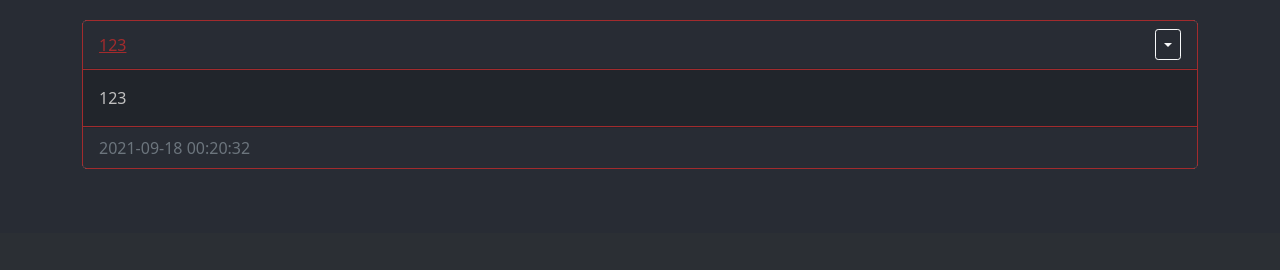
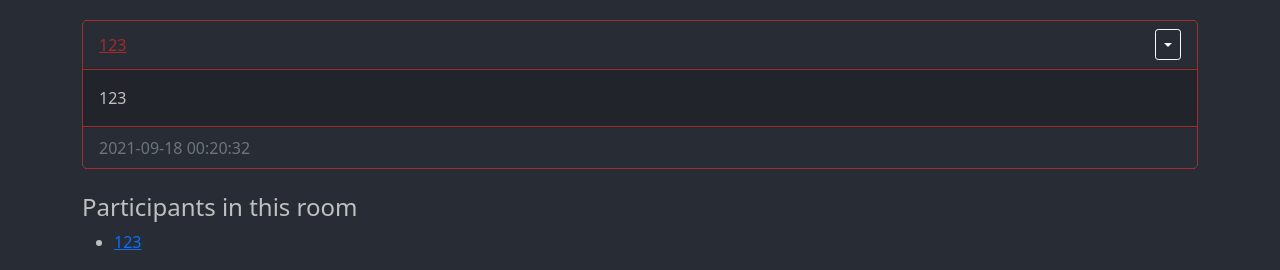
Before and after one commit to ArturCSegat/PlataCopia, a Flask app: page /content/1 in a window 1280 px wide. Shown: the part 567-837 px from the top of the page. Before the commit the page ends 736 px from the top, so only its background shows below. Run offline with Flask 2, Linux system fonts and the light colour scheme; a user stored in the database is signed in; data comes from the database, SQL or seed files in the repository; both versions use the stored data as it was after the commit; data that the repository does not hold is empty.

Commit message:
MInimal adition of participaints section on room-content.html(see room_content() in views.py)

```diff
--- a/website/models.py
+++ b/website/models.py
@@ -18,7 +18,6 @@ class User(db.Model, UserMixin):
 
 class Post(db.Model):
     id = db.Column(db.Integer, primary_key=True)
-    title = db.Column(db.Text, nullable=False)
     text = db.Column(db.Text, nullable=False)
     date_created = db.Column(db.DateTime(timezone=True), default=func.now())
     author = db.Column(db.Integer, db.ForeignKey('user.id', ondelete='CASCADE'), nullable=False)
@@ -26,7 +25,6 @@ class Post(db.Model):
 
 class ImagePost(db.Model):
     id = db.Column(db.Integer, primary_key=True)
-    title = db.Column(db.Text, nullable=False)
     img = db.Column(db.Text, nullable=False)
     date_created = db.Column(db.DateTime(timezone=True), default=func.now())
     cp = db.Column(db.Text, default='default caption')
@@ -42,4 +40,3 @@ class Room(db.Model):
     author = db.Column(db.Integer, db.ForeignKey('user.id', ondelete='CASCADE'), nullable=False)
     posts = db.relationship('Post', backref='room', passive_deletes=True)
     IMGposts = db.relationship('ImagePost', backref='room', passive_deletes=True)
-    participants = db.relationship('User', backref='room', passive_deletes=True)
--- a/website/templates/posts-div.html
+++ b/website/templates/posts-div.html
@@ -80,4 +80,6 @@ No description given.
     {% endfor %}
 </div>
 
+{% block aditional %}{% endblock %}
+
 {% endblock %}
--- a/website/templates/room-content.html
+++ b/website/templates/room-content.html
@@ -17,3 +17,13 @@
 
 <br>
 {% endblock %}
+
+{% block aditional %}
+    <h4>Participants in this room</h4>
+    <ul>
+        {% for part in participants %}
+        <li><a href="/posts/{{part}}">{{part}}</a></li>
+        {% endfor %}
+    </ul>
+
+{% endblock %}
--- a/website/views.py
+++ b/website/views.py
@@ -56,7 +56,7 @@ def create_post(current_room):
             flash('Post cannot be empty', category='error')
 
         else:
-            new_post = Post(text=str(text), author=current_user.id, title=title, parent=current_room)
+            new_post = Post(text=str(text), author=current_user.id, parent=current_room)
 
             db.session.add(new_post)
             db.session.commit()
@@ -80,9 +80,9 @@ def create_image_post(current_room):
 
         else:
             if caption != "default caption":
-                new_post = ImagePost(img=link, author=current_user.id, title=title, cp=caption, parent=current_room)
+                new_post = ImagePost(img=link, author=current_user.id, cp=caption, parent=current_room)
             else:
-                new_post = ImagePost(img=link, author= current_user, title=title, parent=current_room)
+                new_post = ImagePost(img=link, author= current_user, parent=current_room)
 
             db.session.add(new_post)
             db.session.commit()
@@ -180,15 +180,24 @@ def room_content(room):
 
     room = int(room)
 
+
+
     current_room = Room.query.filter_by(id=room).first()
 
     if not current_room:
          flash('This room does no exist', category='error')
     else:
 
+        participants = []
         images = ImagePost.query.filter_by(parent=current_room.id).all()
         posts = Post.query.filter_by(parent=current_room.id).all()
 
+        for post in posts:
+            part = User.query.filter_by(id=post.author).first()
+            participants.append(part.username)
+        for image in images:
+            part = User.query.filter_by(id=image.author).first()
+            participants.append(part.username)
 
 
-    return render_template("room-content.html", user=current_user, posts=posts, images=images, username=current_room.title, info =current_room.info, current_room=current_room.id)
+    return render_template("room-content.html", user=current_user, posts=posts, images=images, username=current_room.title, info =current_room.info, current_room=current_room.id, participants=participants)
```
Also changed, not shown: website/database.db (added).
